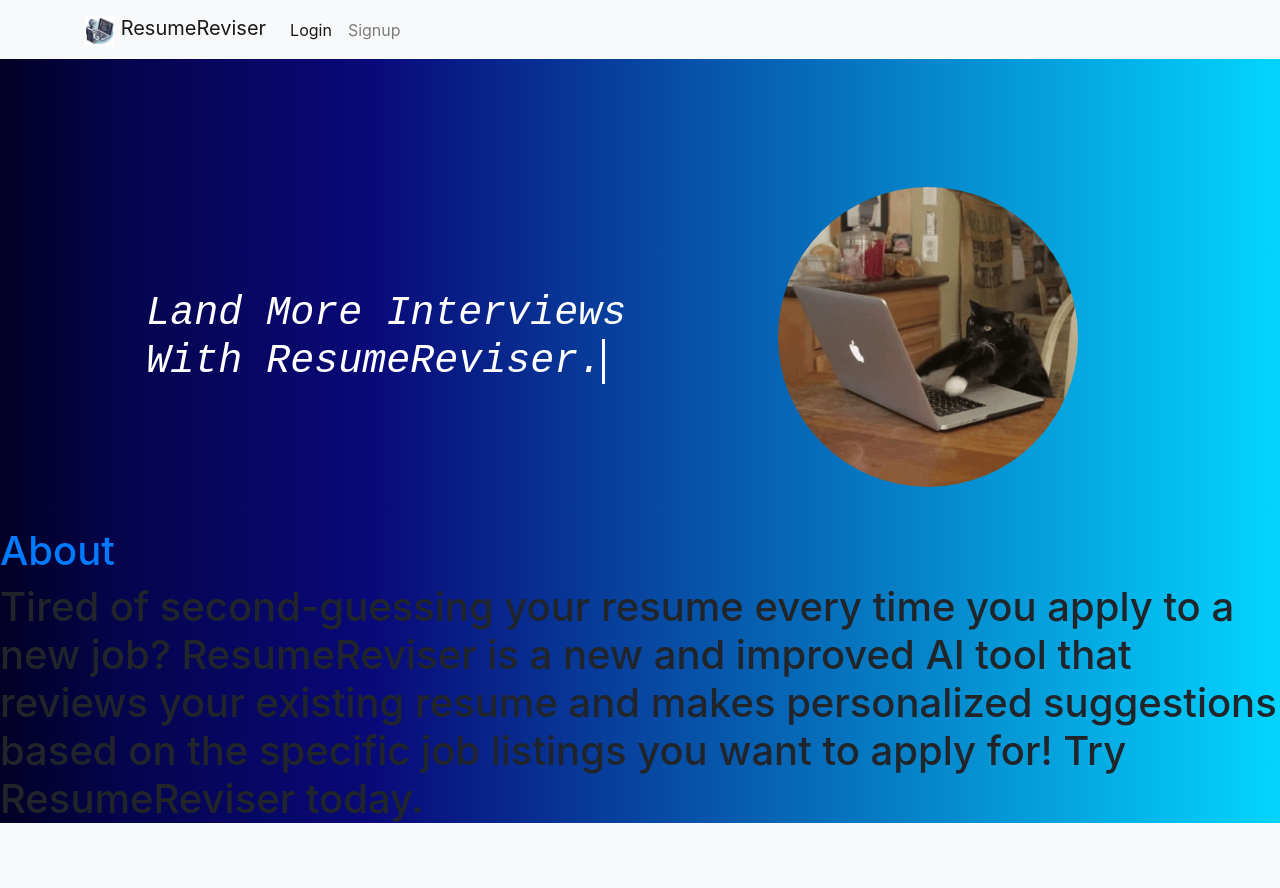
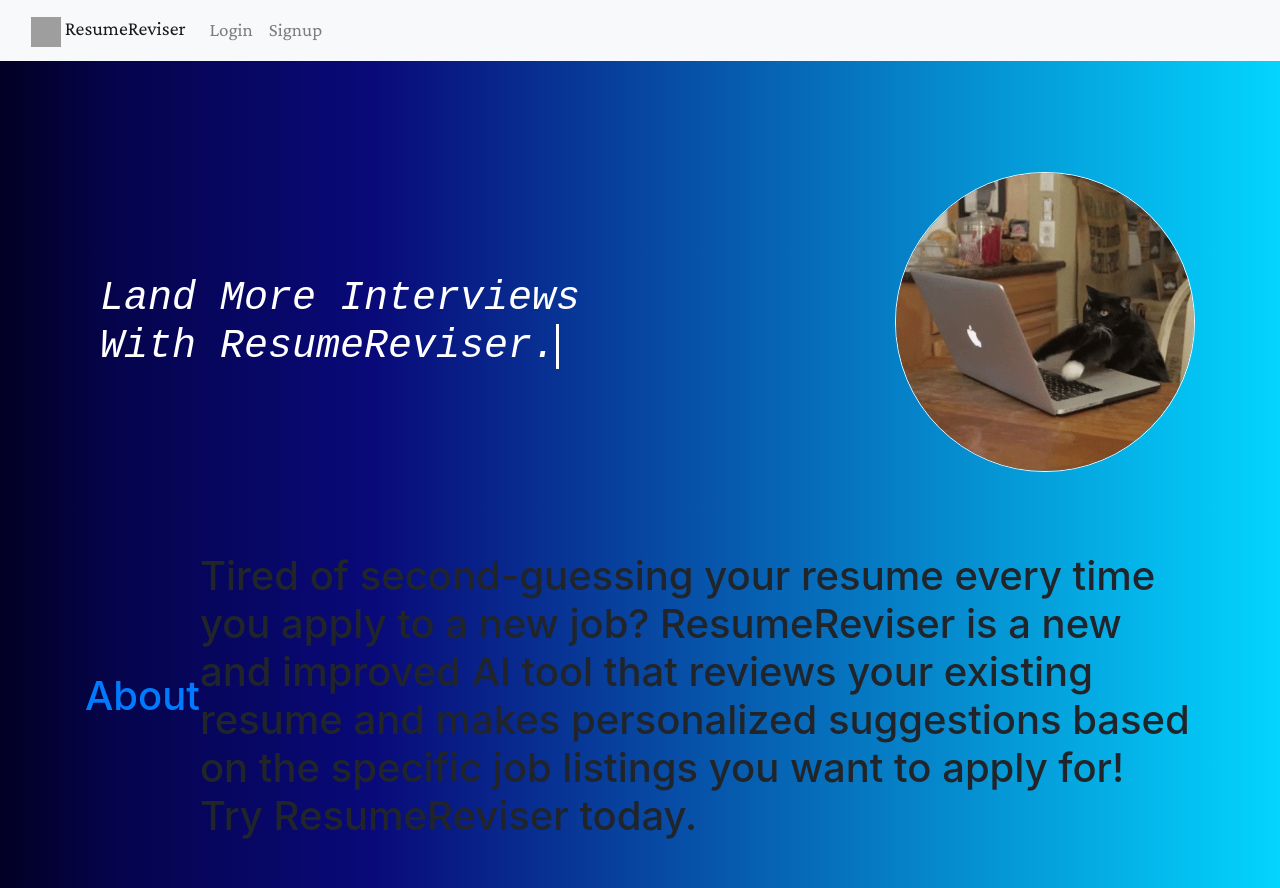
Before and after one commit to KRanpura/ResumeReviser, a Python web app: template flask/templates/index.html in a window 1280 px wide. Before the commit the page ends 823 px from the top, so only its background shows below. Run offline with Jinja, Linux system fonts and the light colour scheme; the template is opened without the code that fills it, so the values that code supplies are empty; some libraries are stand-ins or nearby versions; grey boxes are pictures that could not be loaded.

Commit message:
modify login, signup, and index design

```diff
--- a/flask/static/css/index.css
+++ b/flask/static/css/index.css
@@ -15,8 +15,8 @@
     height: 100%;
 }
 
-body .container-fluid {
-  display: -ms-flexbox;
+.content {
+    display: -ms-flexbox;
     display: -webkit-box;
     display: flex;
     -ms-flex-align: center;
@@ -73,3 +73,8 @@
   max-height: 500px;
   font-style:italic;
 }
+
+#nav-text {
+  font-family: 'Crimson Pro';
+  font-size: 19px;
+}
--- a/flask/templates/index.html
+++ b/flask/templates/index.html
@@ -65,11 +65,11 @@
 };
     </script>
 </head>
-<body class="center">
-<nav class="navbar navbar-expand-lg navbar-light bg-light">
-    <div class="container">
-        <a class="navbar-brand" href="#">
-            <img src="{{ url_for('static', filename='resources/logo.png') }}" alt="" width="30" height="30" class="d-inline-block align-text-top">
+<body>
+    <nav class="navbar navbar-expand-lg navbar-light bg-light" id="nav-text">
+		<div class="container-fluid">
+			<a class="navbar-brand" href="/">
+				<img src="{{ url_for('static', filename='resources/magic_resume_dark.png') }}" alt="" width="30" height="30" class="d-inline-block align-text-top">
 				ResumeReviser
 			</a>
 			<button class="navbar-toggler" type="button" data-bs-toggle="collapse" data-bs-target="#navbarSupportedContent" aria-controls="navbarSupportedContent" aria-expanded="false" aria-label="Toggle navigation">
@@ -78,7 +78,7 @@
 			<div class="collapse navbar-collapse" id="navbarSupportedContent">
 				<ul class="navbar-nav me-auto mb-2 mb-lg-0">
 				<li class="nav-item">
-                <a class="nav-link active" aria-current="page" href="/login">Login</a>
+					<a class="nav-link" aria-current="page" href="/login">Login</a>
 				</li>
 				<li class="nav-item">
 					<a class="nav-link" href="/signup">Signup</a>
@@ -87,35 +87,26 @@
 			</div>
 		</div>
 	</nav>
-    <!-- <header>
-        <nav class="navbar">
-            <div class="logo">
-                <a href="#"><img class = "logo" src="pic_gif/logo.png" alt="Logo"><a href="#"><h1>ResumeReviser</h1></a></a>
-            </div>
-            <ul class="nav-items">
-                <li><button><a href="{{ url_for('login') }}">Login</a></button></li>
-                <li><button><a href="{{ url_for('signup') }}">Sign Up</a></button></li>
-            </ul>
-        </nav>
-    </header> -->
-<div class="container-fluid" style="padding-top: 10%;">
+    <div class="container">
+    <div class="content" style="padding-top: 10%;">
         <div class="container-fluid">
         <h1 id="front-text">
-            <a href="" class="typewrite" id="front-text" dataperiod="3000" data-type='["Land More Interviews With ResumeReviser.", "Committed to building your confidence in your resume!"]'>
+            <a href="/login" class="typewrite" id="front-text" style="text-decoration:none;" dataperiod="3000" data-type='["Land More Interviews With ResumeReviser.", "Committed to building your confidence in your resume!"]'>
                 <span class="wrap"></span>
             </a>
         </h1>
         </div>
-    <img class="rounded-circle" style="margin-right:15%" width="300px" height="300px" src="{{url_for('static', filename='resources/cat_gif.gif')}}">
+        <img class="rounded-circle border border-light" width="300px" height="300px" src="{{url_for('static', filename='resources/cat_gif.gif')}}">
     </div>
 
-<div>
+    <div class="content">
         <h1><a href="#About">About</a></h1>
         <h1>
             Tired of second-guessing your resume every time you apply to a new job? ResumeReviser is a new and improved AI tool that reviews your existing resume
             and makes personalized suggestions based on the specific job listings you want to apply for! Try ResumeReviser today.
         </h1>
     </div>
+    </div>
 <script src="https://code.jquery.com/jquery-3.3.1.slim.min.js"></script>
 <script src="https://cdnjs.cloudflare.com/ajax/libs/popper.js/1.14.7/umd/popper.min.js"></script>
 <script src="https://stackpath.bootstrapcdn.com/bootstrap/4.3.1/js/bootstrap.min.js"></script>
--- a/flask/templates/signup.html
+++ b/flask/templates/signup.html
@@ -79,10 +79,10 @@
 </head>
 
 <body>
-	<nav class="navbar navbar-expand-lg navbar-light bg-light">
+	<nav class="navbar navbar-expand-lg navbar-light bg-light" id="nav-text">
 		<div class="container-fluid">
 			<a class="navbar-brand" href="/">
-				<img src="{{ url_for('static', filename='resources/logo.png') }}" alt="" width="30" height="30" class="d-inline-block align-text-top">
+				<img src="{{ url_for('static', filename='resources/magic_resume_dark.png') }}" alt="" width="30" height="30" class="d-inline-block align-text-top">
 				ResumeReviser
 			</a>
 			<button class="navbar-toggler" type="button" data-bs-toggle="collapse" data-bs-target="#navbarSupportedContent" aria-controls="navbarSupportedContent" aria-expanded="false" aria-label="Toggle navigation">
@@ -91,7 +91,7 @@
 			<div class="collapse navbar-collapse" id="navbarSupportedContent">
 				<ul class="navbar-nav me-auto mb-2 mb-lg-0">
 				<li class="nav-item">
-					<a class="nav-link active" aria-current="page" href="/login">Login</a>
+					<a class="nav-link" aria-current="page" href="/login">Login</a>
 				</li>
 				<li class="nav-item">
 					<a class="nav-link" href="/signup">Signup</a>
```
Also changed, not shown: flask/static/css/form.css (+8 -1 lines), flask/templates/login.html (+4 -4 lines). Lines whose indentation alone changed are shown as unchanged.
